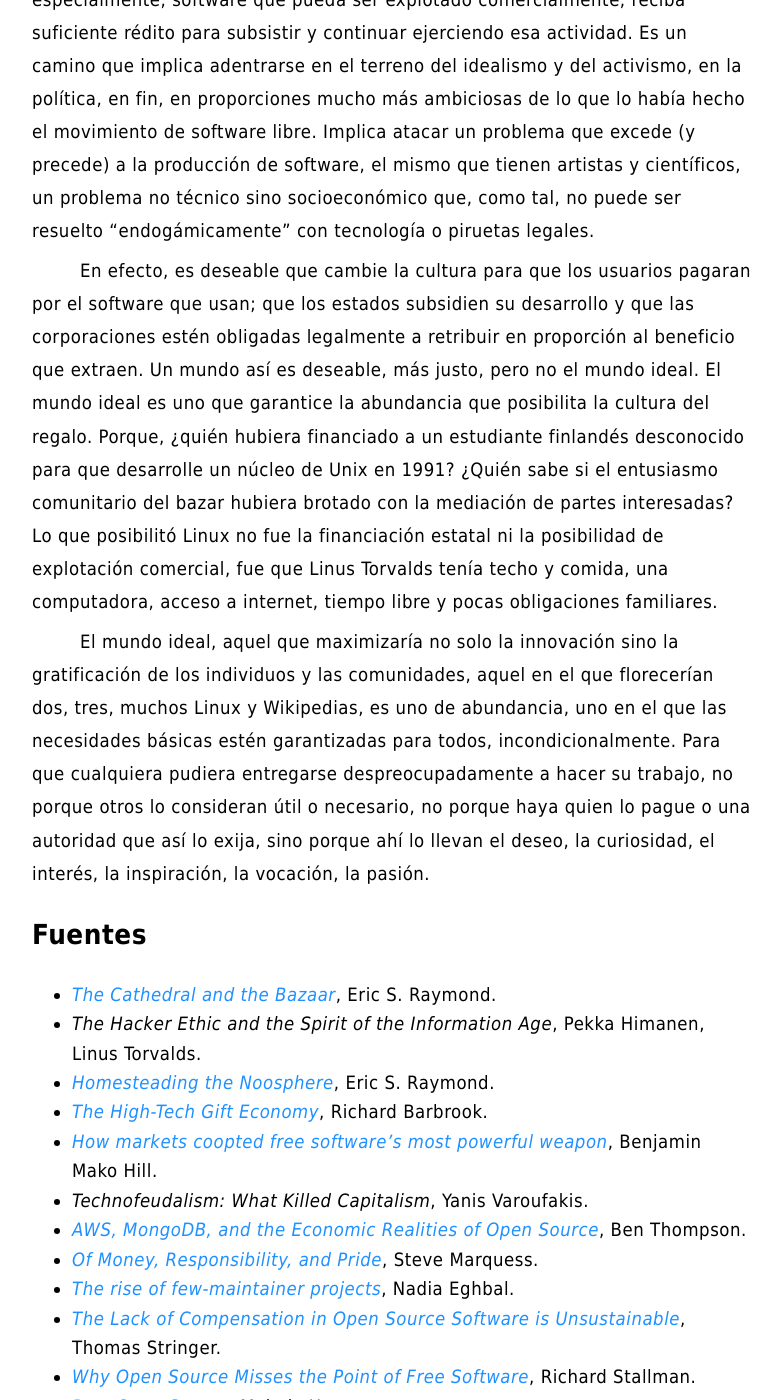
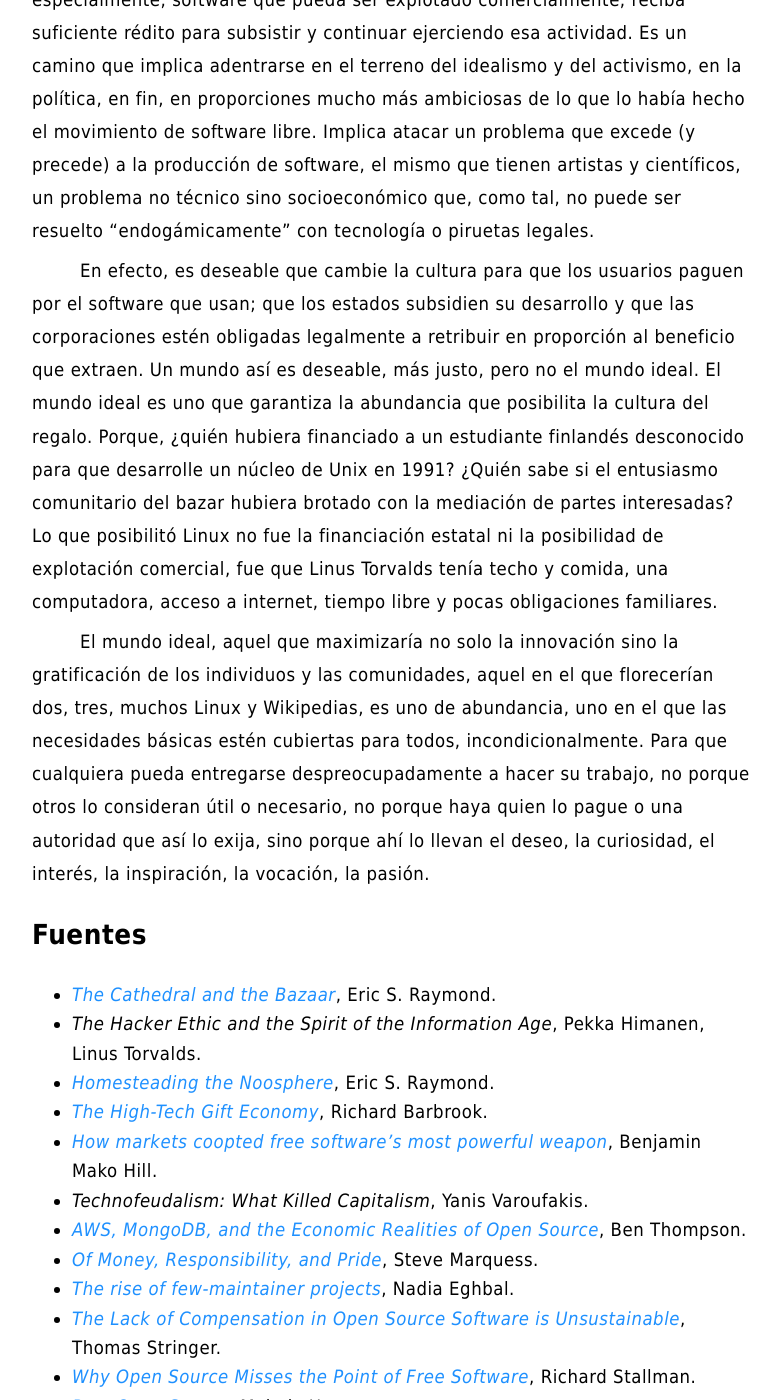
Before and after one commit to facundoolano/olano.dev, a Jekyll site: the page built from _posts/2023-11-23-derivas-del-bazar.md, in a window 1280 px wide and 1400 px high, scrolled down 8583 px. Shown: the whole window, without its empty margins (248-1029 px from the left). Built offline with Jekyll 4.4.1, drawn with Linux system fonts in a browser that asks for light colours.

Commit message:
more verb tense struggling

```diff
--- a/_posts/2023-11-23-derivas-del-bazar.md
+++ b/_posts/2023-11-23-derivas-del-bazar.md
@@ -97,9 +97,9 @@
 
 Hay, claro, una tercera posición: tratar de cambiar el *statu quo* por otro más justo, en el que quien contribuya software útil para la sociedad y, especialmente, software que pueda ser explotado comercialmente, reciba suficiente rédito para subsistir y continuar ejerciendo esa actividad. Es un camino que implica adentrarse en el terreno del idealismo y del activismo, en la política, en fin, en proporciones mucho más ambiciosas de lo que lo había hecho el movimiento de software libre. Implica atacar un problema que excede (y precede) a la producción de software, el mismo que tienen artistas y científicos, un problema no técnico sino socioeconómico que, como tal, no puede ser resuelto "endogámicamente" con tecnología o piruetas legales.
 
-En efecto, es deseable que cambie la cultura para que los usuarios pagaran por el software que usan; que los estados subsidien su desarrollo y que las corporaciones estén obligadas legalmente a retribuir en proporción al beneficio que extraen. Un mundo así es deseable, más justo, pero no el mundo ideal. El mundo ideal es uno que garantice la abundancia que posibilita la cultura del regalo. Porque, ¿quién hubiera financiado a un estudiante finlandés desconocido para que desarrolle un núcleo de Unix en 1991? ¿Quién sabe si el entusiasmo comunitario del bazar hubiera brotado con la mediación de partes interesadas? Lo que posibilitó Linux no fue la financiación estatal ni la posibilidad de explotación comercial, fue que Linus Torvalds tenía techo y comida, una computadora, acceso a internet, tiempo libre y pocas obligaciones familiares.
+En efecto, es deseable que cambie la cultura para que los usuarios paguen por el software que usan; que los estados subsidien su desarrollo y que las corporaciones estén obligadas legalmente a retribuir en proporción al beneficio que extraen. Un mundo así es deseable, más justo, pero no el mundo ideal. El mundo ideal es uno que garantiza la abundancia que posibilita la cultura del regalo. Porque, ¿quién hubiera financiado a un estudiante finlandés desconocido para que desarrolle un núcleo de Unix en 1991? ¿Quién sabe si el entusiasmo comunitario del bazar hubiera brotado con la mediación de partes interesadas? Lo que posibilitó Linux no fue la financiación estatal ni la posibilidad de explotación comercial, fue que Linus Torvalds tenía techo y comida, una computadora, acceso a internet, tiempo libre y pocas obligaciones familiares.
 
-El mundo ideal, aquel que maximizaría no solo la innovación sino la gratificación de los individuos y las comunidades, aquel en el que florecerían dos, tres, muchos Linux y Wikipedias, es uno de abundancia, uno en el que las necesidades básicas estén garantizadas para todos, incondicionalmente. Para que cualquiera pudiera entregarse despreocupadamente a hacer su trabajo, no porque otros lo consideran útil o necesario, no porque haya quien lo pague o una autoridad que así lo exija, sino porque ahí lo llevan el deseo, la curiosidad, el interés, la inspiración, la vocación, la pasión.
+El mundo ideal, aquel que maximizaría no solo la innovación sino la gratificación de los individuos y las comunidades, aquel en el que florecerían dos, tres, muchos Linux y Wikipedias, es uno de abundancia, uno en el que las necesidades básicas estén cubiertas para todos, incondicionalmente. Para que cualquiera pueda entregarse despreocupadamente a hacer su trabajo, no porque otros lo consideran útil o necesario, no porque haya quien lo pague o una autoridad que así lo exija, sino porque ahí lo llevan el deseo, la curiosidad, el interés, la inspiración, la vocación, la pasión.
 
 
 ## Fuentes
--- a/org/_posts/2023-11-23-derivas-del-bazar.org
+++ b/org/_posts/2023-11-23-derivas-del-bazar.org
@@ -104,9 +104,9 @@
 
 Hay, claro, una tercera posición: tratar de cambiar el /statu quo/ por otro más justo, en el que quien contribuya software útil para la sociedad y, especialmente, software que pueda ser explotado comercialmente, reciba suficiente rédito para subsistir y continuar ejerciendo esa actividad. Es un camino que implica adentrarse en el terreno del idealismo y del activismo, en la política, en fin, en proporciones mucho más ambiciosas de lo que lo había hecho el movimiento de software libre. Implica atacar un problema que excede (y precede) a la producción de software, el mismo que tienen artistas y científicos, un problema no técnico sino socioeconómico que, como tal, no puede ser resuelto "endogámicamente" con tecnología o piruetas legales.
 
-En efecto, es deseable que cambie la cultura para que los usuarios pagaran por el software que usan; que los estados subsidien su desarrollo y que las corporaciones estén obligadas legalmente a retribuir en proporción al beneficio que extraen. Un mundo así es deseable, más justo, pero no el mundo ideal. El mundo ideal es uno que garantice la abundancia que posibilita la cultura del regalo. Porque, ¿quién hubiera financiado a un estudiante finlandés desconocido para que desarrolle un núcleo de Unix en 1991? ¿Quién sabe si el entusiasmo comunitario del bazar hubiera brotado con la mediación de partes interesadas? Lo que posibilitó Linux no fue la financiación estatal ni la posibilidad de explotación comercial, fue que Linus Torvalds tenía techo y comida, una computadora, acceso a internet, tiempo libre y pocas obligaciones familiares.
+En efecto, es deseable que cambie la cultura para que los usuarios paguen por el software que usan; que los estados subsidien su desarrollo y que las corporaciones estén obligadas legalmente a retribuir en proporción al beneficio que extraen. Un mundo así es deseable, más justo, pero no el mundo ideal. El mundo ideal es uno que garantiza la abundancia que posibilita la cultura del regalo. Porque, ¿quién hubiera financiado a un estudiante finlandés desconocido para que desarrolle un núcleo de Unix en 1991? ¿Quién sabe si el entusiasmo comunitario del bazar hubiera brotado con la mediación de partes interesadas? Lo que posibilitó Linux no fue la financiación estatal ni la posibilidad de explotación comercial, fue que Linus Torvalds tenía techo y comida, una computadora, acceso a internet, tiempo libre y pocas obligaciones familiares.
 
-El mundo ideal, aquel que maximizaría no solo la innovación sino la gratificación de los individuos y las comunidades, aquel en el que florecerían dos, tres, muchos Linux y Wikipedias, es uno de abundancia, uno en el que las necesidades básicas estén garantizadas para todos, incondicionalmente. Para que cualquiera pudiera entregarse despreocupadamente a hacer su trabajo, no porque otros lo consideran útil o necesario, no porque haya quien lo pague o una autoridad que así lo exija, sino porque ahí lo llevan el deseo, la curiosidad, el interés, la inspiración, la vocación, la pasión.
+El mundo ideal, aquel que maximizaría no solo la innovación sino la gratificación de los individuos y las comunidades, aquel en el que florecerían dos, tres, muchos Linux y Wikipedias, es uno de abundancia, uno en el que las necesidades básicas estén cubiertas para todos, incondicionalmente. Para que cualquiera pueda entregarse despreocupadamente a hacer su trabajo, no porque otros lo consideran útil o necesario, no porque haya quien lo pague o una autoridad que así lo exija, sino porque ahí lo llevan el deseo, la curiosidad, el interés, la inspiración, la vocación, la pasión.
 
 * Fuentes
 
```
